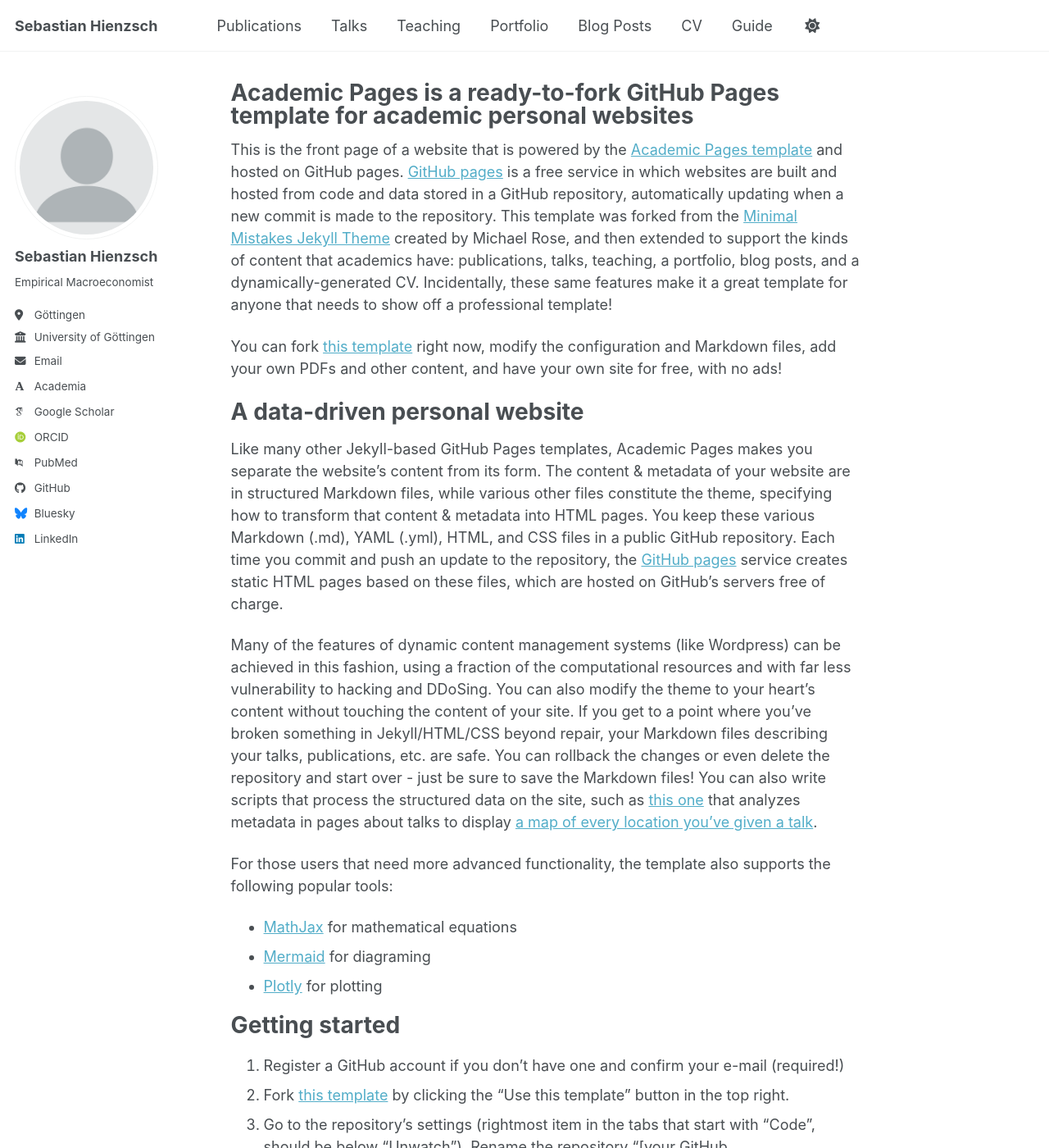
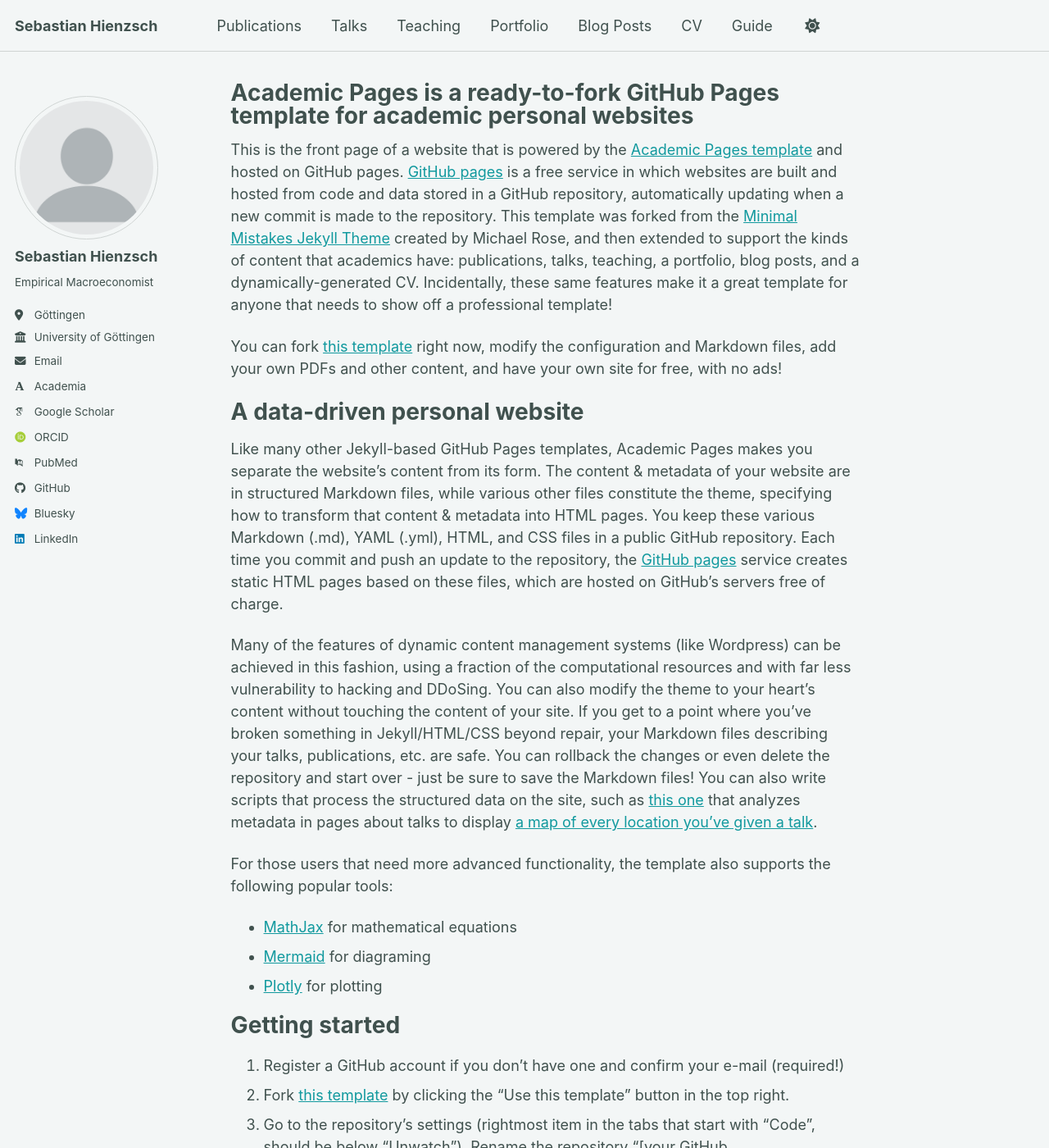
Before and after one commit to SebastianHienzsch/sebastianhienzsch.github.io, a Jekyll site: the page built from _pages/about.md, in a window 1280 px wide and 1400 px high. Shown: the whole window at 82% size. Built offline with Jekyll 4.4.1, drawn with Linux system fonts in a browser that asks for light colours; some web fonts are replaced; a script bundle is joined from its source files by our own code; library files that are not in the unit come from our copies.

Commit message:
Update _config.yml

```diff
--- a/_config.yml
+++ b/_config.yml
@@ -8,7 +8,7 @@
 
 # Basic Site Settings
 locale                   : "en-US"
-site_theme               : "default" # the available themes options are "default", "air", "sunrise", "mint", "dirt" and "contrast"
+site_theme               : "mint" # the available themes options are "default", "air", "sunrise", "mint", "dirt" and "contrast"
 title                    : "Sebastian Hienzsch"
 title_separator          : "-"
 name                     : &name "Sebastian Hienzsch"
```
